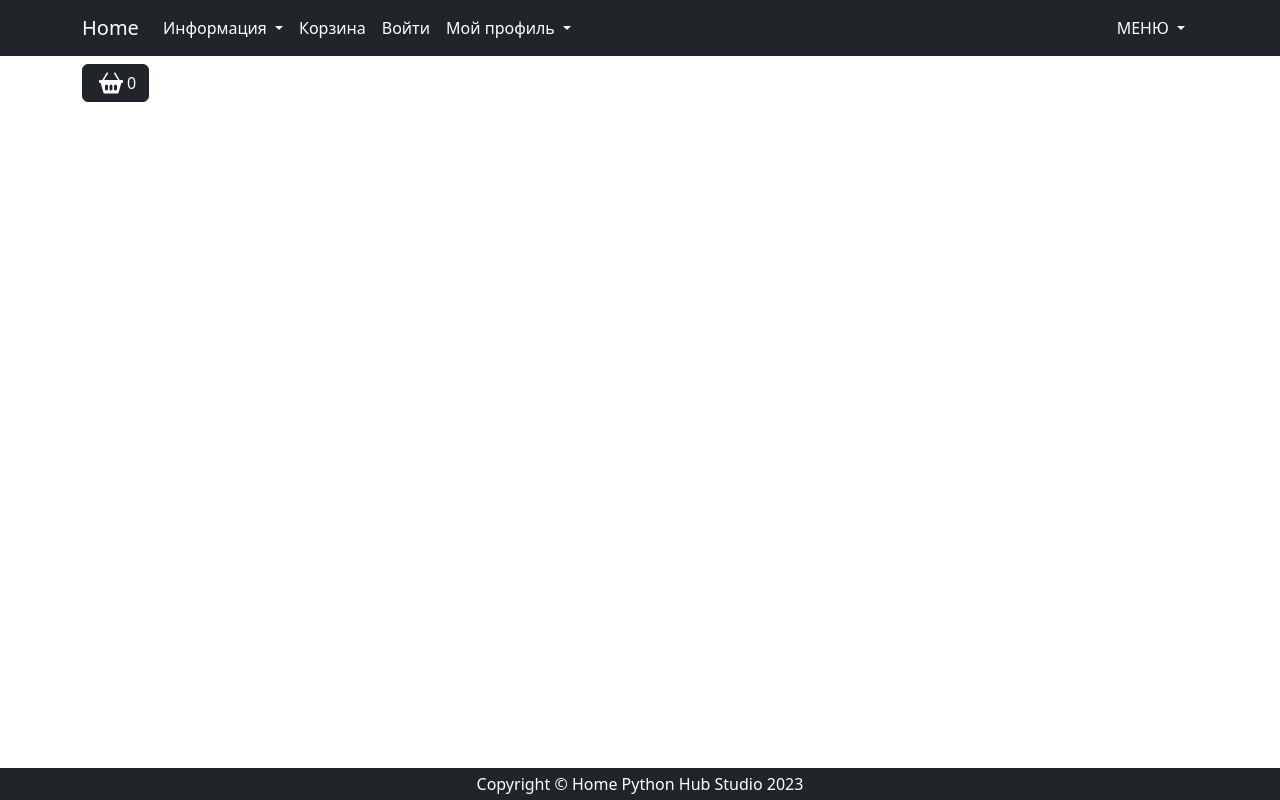
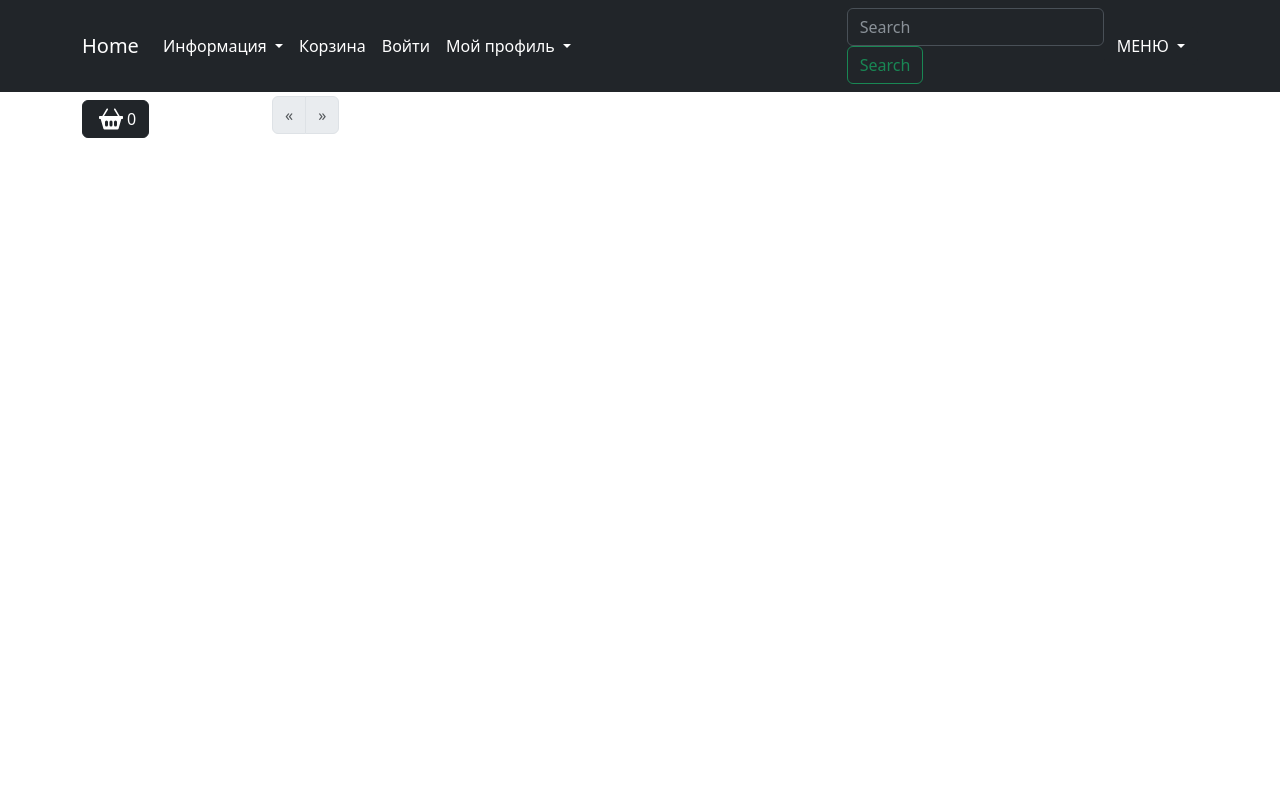
Before and after one commit to Panasyuk69/restourant, a Django app: template templates/goods/catalog.html in a window 1280 px wide. Run offline with Django 5.2, Linux system fonts and the light colour scheme; the template is opened without the code that fills it, so the values that code supplies are empty; parts of the project's set-up code (start-up, migrations or seed data) failed here and were passed over; some libraries are stand-ins or nearby versions.

Commit message:
did paginator and add search

```diff
--- a/goods/models.py
+++ b/goods/models.py
@@ -28,6 +28,7 @@ class Products(models.Model):
         db_table = 'product'
         verbose_name = 'Продукт'
         verbose_name_plural = 'Продукты'
+        ordering = ('id',)
 
     def __str__(self):
         return self.name
--- a/goods/urls.py
+++ b/goods/urls.py
@@ -4,6 +4,7 @@ from goods import views
 
 urlpatterns = [
     path('<slug:category_slug>/', views.catalog, name='catalog'),
+    path('<slug:category_slug>/<int:page>/', views.catalog, name='catalog'),
     path('product/<int:product_id>/', views.product, name='product'),
     path('product/<slug:product_slug>/', views.product, name='product'),
 ]
--- a/templates/goods/catalog.html
+++ b/templates/goods/catalog.html
@@ -28,7 +28,7 @@
                     {% if product.discount%}
                         <p><s>{{ product.price }}</s> грн</p>
                         <p><strong>{{ product.total_price }} грн</strong></p>
-                        <span class="badge bg-warning text-dark">Скидка {{ product.discount }}</span>
+                        <p class="badge bg-warning text-dark">Скидка {{ product.discount }}</p>
                     {% else %}
                         <p><strong>{{ product.price }} грн</strong></p>
                     {% endif %}
@@ -43,13 +43,42 @@
     </div>
     {% endfor %}
 
+    <nav aria-label="Page navigation example">
+        <ul class="pagination">
+            <li class="page-item {% if not goods.has_previous %}disabled{% endif %}">
+                <a class="page-link" href="{% if goods.has_previous %}
+                {% url 'goods:catalog' slug_url goods.previous_page_number %}
+                {% else %}
+                #
+                {% endif %}
+                " aria-label="Previous">
+                    <span aria-hidden="true">&laquo;</span>
+                    <span class="sr-only"></span>
+                </a>
+            </li>
+            {% for page in goods.paginator.page_range%}
+            {% if page >= goods.number|add:-2 and page <= goods.number|add:2 %}
+            <li class="page-item {% if goods.number == page %}active{% endif %}"><a class="page-link" href="{% url 'goods:catalog' slug_url page %}">{{ page }}</a></li>
+            {% endif %}
+            {% endfor %}
+
+            <li class="page-item {% if not goods.has_next %}disabled{% endif %}">
+                <a class="page-link" href="{% if goods.has_next %}
+                {% url 'goods:catalog' slug_url goods.next_page_number %}
+                {% else %}
+                #
+                {% endif %}
+                " aria-label="Next">
+                    <span aria-hidden="true">&raquo;</span>
+                    <span class="sr-only"></span>
+                </a>
+            </li>
+        </ul>
+    </nav>
+
 {% endblock content %}
 
 
 {% block footer %}
-<footer class="py-1 bg-dark">
-    <div class="container">
-        <p class="m-0 text-center text-white">Copyright &copy; Home Python Hub Studio 2023</p>
-    </div>
-</footer>
+
 {% endblock footer %}
--- a/templates/goods/product.html
+++ b/templates/goods/product.html
@@ -71,9 +71,5 @@
 
 
 {% block footer %}
-<footer class="py-1 bg-dark">
-    <div class="container">
-        <p class="m-0 text-center text-white">Copyright &copy; Home Python Hub Studio 2023</p>
-    </div>
-</footer>
+
 {% endblock footer %}
--- a/templates/main/base.html
+++ b/templates/main/base.html
@@ -69,6 +69,12 @@
                             </ul>
                         </li>
                     </ul>
+
+                    <form class="form-inline">
+                        <input class="form-control mr-sm-2" type="search" placeholder="Search" aria-label="Search">
+                        <button class="btn btn-outline-success my-2 my-sm-0" type="submit">Search</button>
+                    </form>
+
                     <div class="dropdown mb-2"></div>
                         <button class="btn btn-secondary dropdown-toggle btn-dark" type="button" data-bs-toggle="dropdown"
                             aria-expanded="false">
```
Also changed, not shown: goods/views.py (+10 -5 lines), templates/main/index.html (+2 -5 lines).
